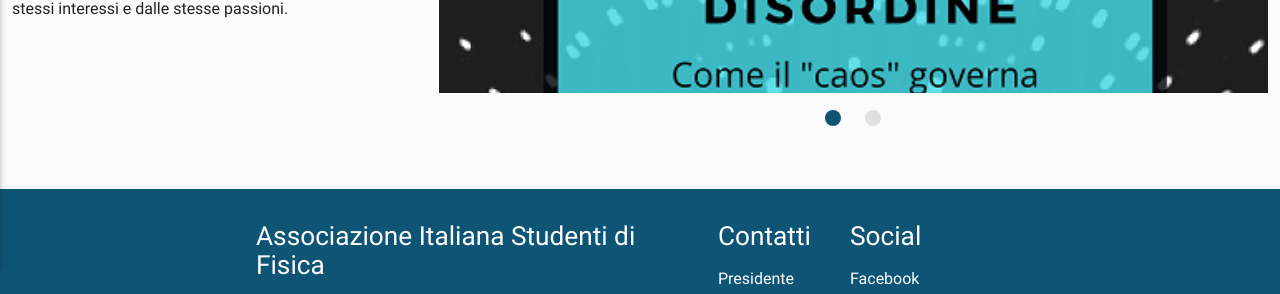
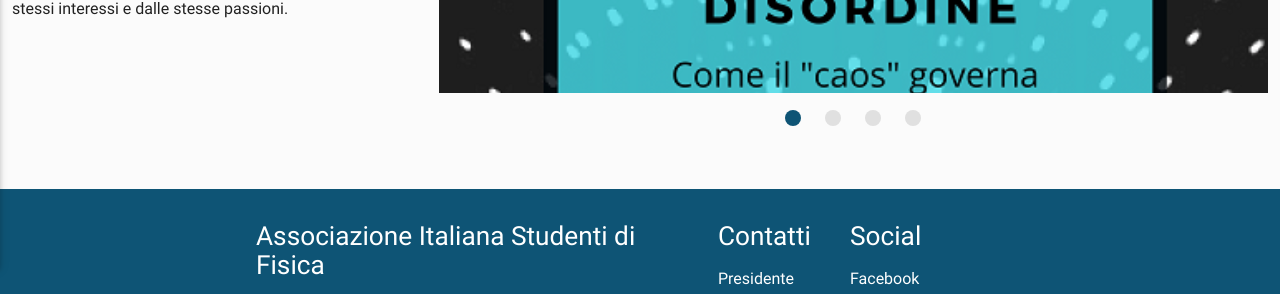
Before and after one commit to ai-sf/pisa, a Jekyll site: the page built from index.html, in a window 1280 px wide. Shown: the part 692-986 px from the top of the page. Built offline with Jekyll 4.4.1, drawn with Linux system fonts in a browser that asks for light colours; nearby versions of some CDN libraries.

```diff
--- a/index.html
+++ b/index.html
@@ -11,7 +11,7 @@ layout: default
         </div>
         <div class="col l8 m12 s12">
           {% assign all = site.data.lista_eventi| concat: site.data.lista_corsi %}
-          {% include news_slideshow.html slides=all sort="date" reverse="true" nmax=2 %}
+          {% include news_slideshow.html slides=all sort="date" reverse="true" nmax=4 %}
         </div>
       </div>
     </div>
--- a/js/slider.js
+++ b/js/slider.js
@@ -230,7 +230,7 @@
             panning = false;
             curr_index = $slider.find('.active').index();
 
-            if (!swipeRight && !swipeLeft || $slides.length <=1) {
+            if (!swipeRight && !swipeLeft && !scrolling || $slides.length <=1) {
               // Return to original spot
               $curr_slide.velocity({ translateX: 0
                   }, {duration: 300, queue: false, easing: 'easeOutQuad'});
```
